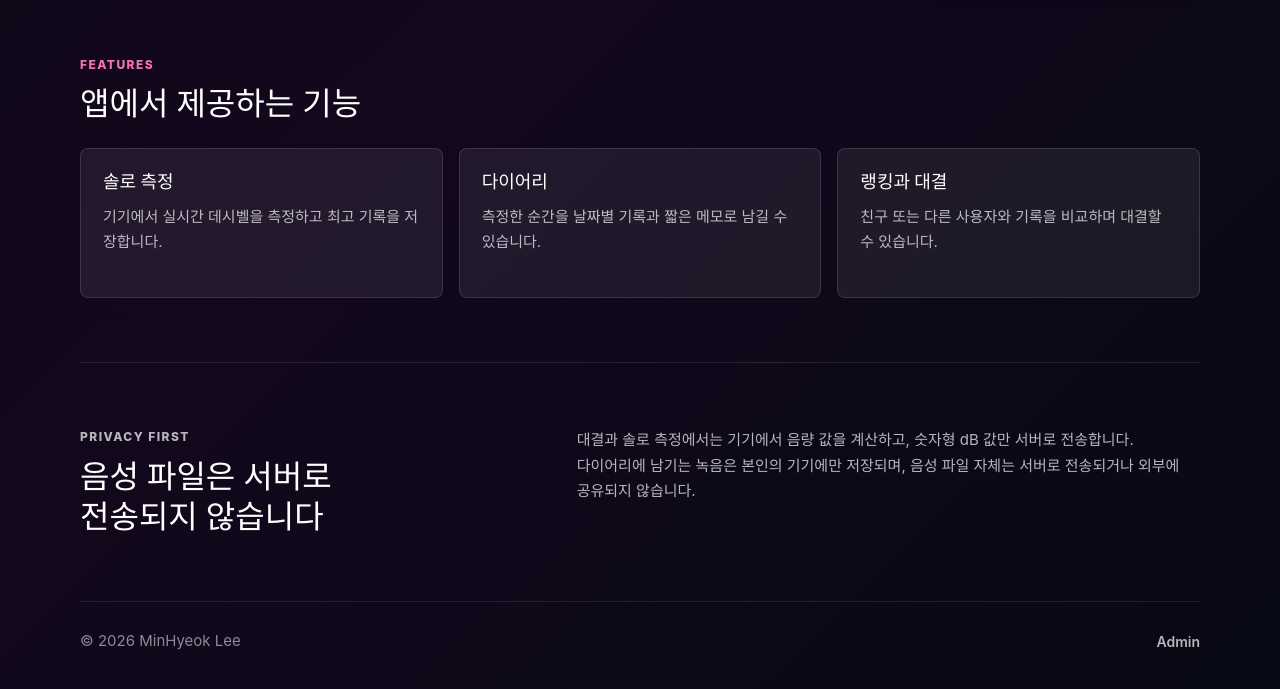
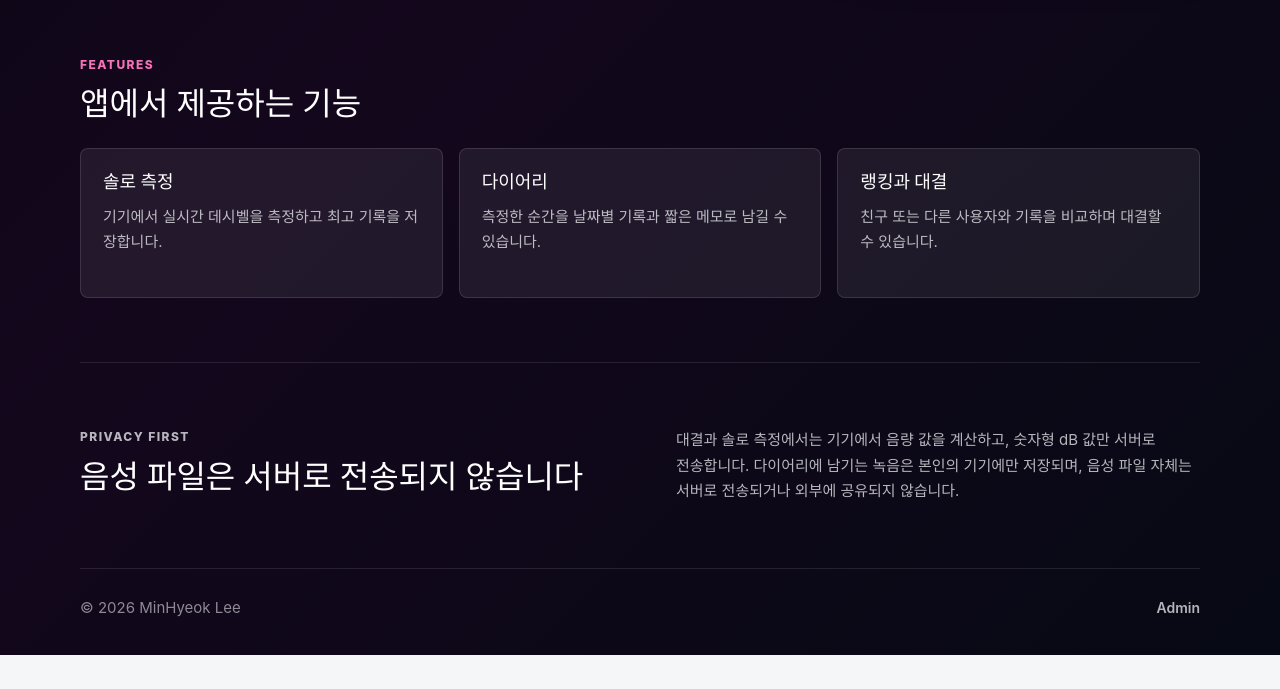
Before and after one commit to Llimy1/deci-duel-web, a React (Vite) app: page / in a window 1280 px wide. Shown: the part 700-1389 px from the top of the page. After the commit the page ends 1355 px from the top, so only its background shows below. Built offline with nearby package versions, Linux system fonts and the light colour scheme; no server answers.

Commit message:
Keep landing privacy title on one line

```diff
--- a/src/index.css
+++ b/src/index.css
@@ -305,10 +305,14 @@ a {
 
 .landing-note {
   display: grid;
-  grid-template-columns: minmax(0, 0.85fr) minmax(0, 1.15fr);
+  grid-template-columns: minmax(560px, 1fr) minmax(0, 1fr);
   gap: 36px;
   align-items: start;
   border-top: 1px solid rgba(255, 255, 255, 0.1);
+}
+
+.landing-note h2 {
+  white-space: nowrap;
 }
 
 .landing-footer {
@@ -321,6 +325,12 @@ a {
   gap: 16px;
   color: rgba(248, 250, 252, 0.54);
   border-top: 1px solid rgba(255, 255, 255, 0.1);
+}
+
+@media (max-width: 960px) {
+  .landing-note {
+    grid-template-columns: 1fr;
+  }
 }
 
 @media (max-width: 820px) {
@@ -343,9 +353,14 @@ a {
     margin: 0;
   }
 
-  .landing-feature-grid,
-  .landing-note {
+  .landing-feature-grid {
     grid-template-columns: 1fr;
+  }
+}
+
+@media (max-width: 640px) {
+  .landing-note h2 {
+    white-space: normal;
   }
 }
 
```
